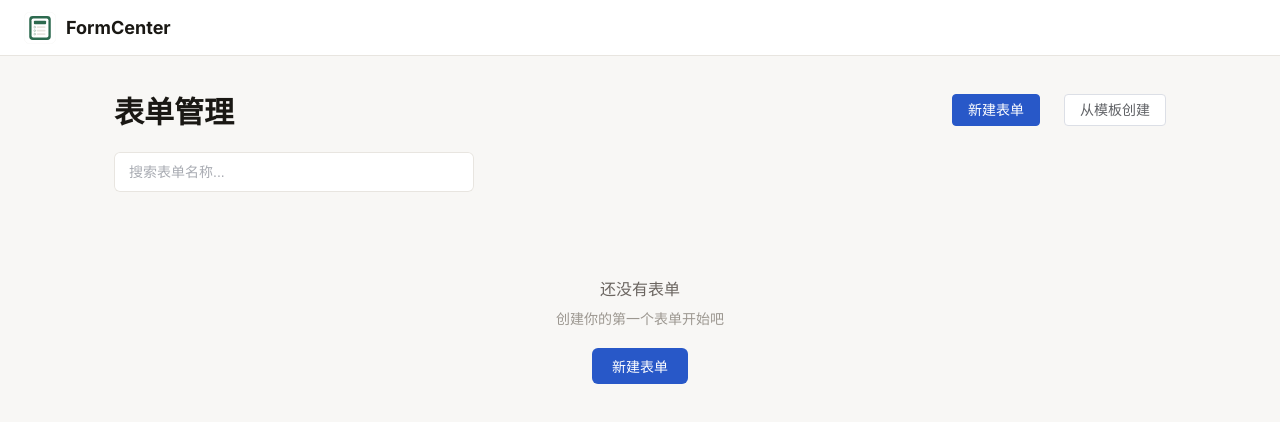
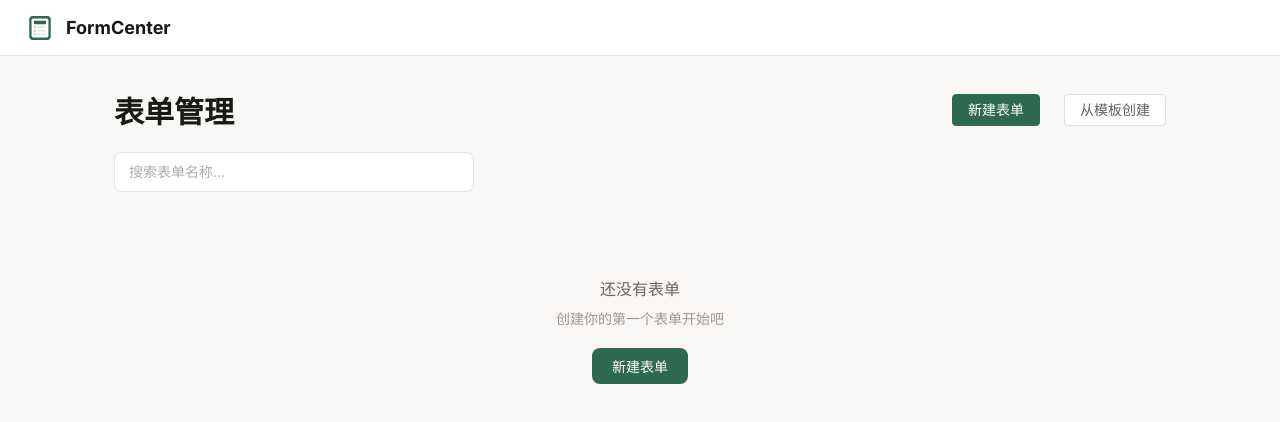
Before and after one commit to ZoHuan/FormCenter, a Vue app: page /forms in a window 1280 px wide. Shown: the top 422 px of the page. Built offline with nearby package versions, Linux system fonts and the light colour scheme.

Commit message:
refactor: 品牌色升级 — 蓝色系替换为森林绿系 + 新增语义背景token + 清理硬编码色值

```diff
--- a/src/components/common/AppHeader.vue
+++ b/src/components/common/AppHeader.vue
@@ -17,7 +17,7 @@ const visible = computed(() => !route.path.startsWith('/formDesigner') && !route
 <style scoped lang="scss">
 .app-header {
   height: 56px;
-  background: #fff;
+  background: var(--color-card);
   border-bottom: 1px solid var(--color-border);
   display: flex;
   align-items: center;
--- a/src/components/common/EmptyState.vue
+++ b/src/components/common/EmptyState.vue
@@ -34,7 +34,7 @@ defineEmits(['action'])
   border-radius: var(--radius-md);
   border: none;
   background: var(--color-primary);
-  color: #fff;
+  color: var(--color-card);
   font-size: 14px;
   cursor: pointer;
 
--- a/src/components/designer/CalcEditor.vue
+++ b/src/components/designer/CalcEditor.vue
@@ -74,5 +74,5 @@ function saveRules(list: Array<{ id: string; description: string; expression: st
 .rule-expr { font-size: 12px; color: var(--color-text-muted); font-family: JetBrains Mono, monospace; margin-top: 2px; }
 .rule-btns { position: absolute; top: 8px; right: 8px; display: flex; gap: 4px; }
 .dialog-row { margin-bottom: 16px; label { display: block; font-size: 13px; font-weight: 500; margin-bottom: 6px; } }
-.dialog-hint { font-size: 12px; color: var(--color-text-muted); margin-top: -8px; code { background: #f0f0f0; padding: 1px 4px; border-radius: 3px; } }
+.dialog-hint { font-size: 12px; color: var(--color-text-muted); margin-top: -8px; code { background: var(--color-code-bg); padding: 1px 4px; border-radius: 3px; } }
 </style>
--- a/src/components/designer/PropertyPanel.vue
+++ b/src/components/designer/PropertyPanel.vue
@@ -109,7 +109,7 @@
           <label>最大上传数</label><el-input-number v-model="maxCount" :min="1" size="small" @change="onMaxCountChange" />
         </div>
         <div v-if="hasImageSize" class="prop-row">
-          <label>文件大小上限</label><el-input-number v-model="maxSize" :min="0" size="small" @change="onMaxSizeChange" /><span style="font-size:12px;color:#9C9790;margin-left:4px">KB</span>
+          <label>文件大小上限</label><el-input-number v-model="maxSize" :min="0" size="small" @change="onMaxSizeChange" /><span style="font-size:12px;color:var(--color-text-muted);margin-left:4px">KB</span>
         </div>
         <div v-if="hasImageSize" class="prop-row">
           <label>文件类型</label><el-input v-model="fileTypes" size="small" placeholder=".jpg;.png" @input="onFileTypesChange" />
--- a/src/styles/global.scss
+++ b/src/styles/global.scss
@@ -25,18 +25,28 @@
   border-radius: var(--radius-xl);
 }
 .el-tag--success {
-  --el-tag-bg-color: #ebf1fb;
+  --el-tag-bg-color: var(--color-success-bg);
   --el-tag-text-color: var(--color-success);
   --el-tag-border-color: transparent;
 }
 .el-tag--danger {
-  --el-tag-bg-color: #fdf0ed;
+  --el-tag-bg-color: var(--color-error-bg);
   --el-tag-text-color: var(--color-error);
   --el-tag-border-color: transparent;
 }
 .el-tag--warning {
-  --el-tag-bg-color: #fdf6e8;
+  --el-tag-bg-color: var(--color-warning-bg);
   --el-tag-text-color: var(--color-warning);
+  --el-tag-border-color: transparent;
+}
+.el-tag--info {
+  --el-tag-bg-color: var(--color-info-bg);
+  --el-tag-text-color: var(--color-info);
+  --el-tag-border-color: transparent;
+}
+.el-tag--primary {
+  --el-tag-bg-color: var(--color-primary-bg);
+  --el-tag-text-color: var(--color-primary);
   --el-tag-border-color: transparent;
 }
 
--- a/src/styles/tokens.scss
+++ b/src/styles/tokens.scss
@@ -1,32 +1,57 @@
 :root {
-  --color-primary: #2858c8;
-  --color-primary-hover: #4a80d5;
-  --color-primary-active: #1e44a0;
-  --color-primary-light: #7aaceb;
-  --color-primary-bg: #ebf1fb;
+  /* ── Primary: Forest Green ── */
+  --color-primary: #2D6A4F;
+  --color-primary-hover: #40916C;
+  --color-primary-active: #1B4332;
+  --color-primary-light: #95D5B2;
+  --color-primary-bg: #E8F5ED;
+
+  /* ── Surfaces ── */
   --color-page: #f8f7f5;
   --color-card: #ffffff;
   --color-canvas: #f0efec;
+
+  /* ── Text ── */
   --color-text: #1a1814;
   --color-text-secondary: #6b6560;
   --color-text-muted: #9c9790;
-  --color-border: #e8e5e0;
+
+  /* ── Borders ── */
+  --color-border: #E5E2DD;
   --color-border-hover: #c8c4bd;
+
+  /* ── Semantic ── */
   --color-success: #5b7b4a;
   --color-warning: #b8860b;
   --color-error: #b54a3a;
+  --color-info: #6b6560;
+
+  /* ── State Backgrounds ── */
+  --color-success-bg: #EEF3E9;
+  --color-warning-bg: #fdf6e8;
+  --color-error-bg: #fdf0ed;
+  --color-info-bg: #f0efec;
   --color-disabled-bg: #f0efec;
+  --color-code-bg: #f0efec;
+
+  /* ── Typography ── */
   --font-family: 'Inter', -apple-system, BlinkMacSystemFont, 'Segoe UI', Roboto, sans-serif;
   --font-mono: 'JetBrains Mono', monospace;
-  --radius-sm: 4px;
-  --radius-md: 6px;
+
+  /* ── Radii ── */
+  --radius-xs: 3px;
+  --radius-sm: 6px;
+  --radius-md: 8px;
   --radius-lg: 12px;
   --radius-xl: 16px;
-  --shadow-xs: 0 1px 2px rgba(0, 0, 0, 0.04);
-  --shadow-sm: 0 2px 6px rgba(0, 0, 0, 0.06);
-  --shadow-md: 0 4px 16px rgba(0, 0, 0, 0.08);
-  --shadow-lg: 0 8px 32px rgba(0, 0, 0, 0.12);
-  --shadow-focus: 0 0 0 3px rgba(40, 88, 200, 0.15);
+  --radius-full: 9999px;
+
+  /* ── Shadows (warm tint) ── */
+  --shadow-xs: 0 1px 2px rgba(28, 25, 23, 0.04);
+  --shadow-sm: 0 2px 8px rgba(28, 25, 23, 0.06);
+  --shadow-md: 0 4px 16px rgba(28, 25, 23, 0.08);
+  --shadow-lg: 0 8px 32px rgba(28, 25, 23, 0.10);
+  --shadow-focus: 0 0 0 3px rgba(45, 106, 79, 0.15);
 }
 
 * {
--- a/src/views/formFill/FormFillView.vue
+++ b/src/views/formFill/FormFillView.vue
@@ -511,7 +511,7 @@ function handleBackToDesigner() {
 .phone-frame {
   max-width: 375px;
   margin: 0 auto;
-  border: 7px solid #1A1814;
+  border: 7px solid var(--color-text);
   border-radius: 28px;
   padding: 24px 16px;
   min-height: 600px;
@@ -522,7 +522,7 @@ function handleBackToDesigner() {
 .phone-notch {
   width: 120px;
   height: 28px;
-  background: #1A1814;
+  background: var(--color-text);
   border-radius: 0 0 14px 14px;
   margin: -24px auto 16px;
 }
```
